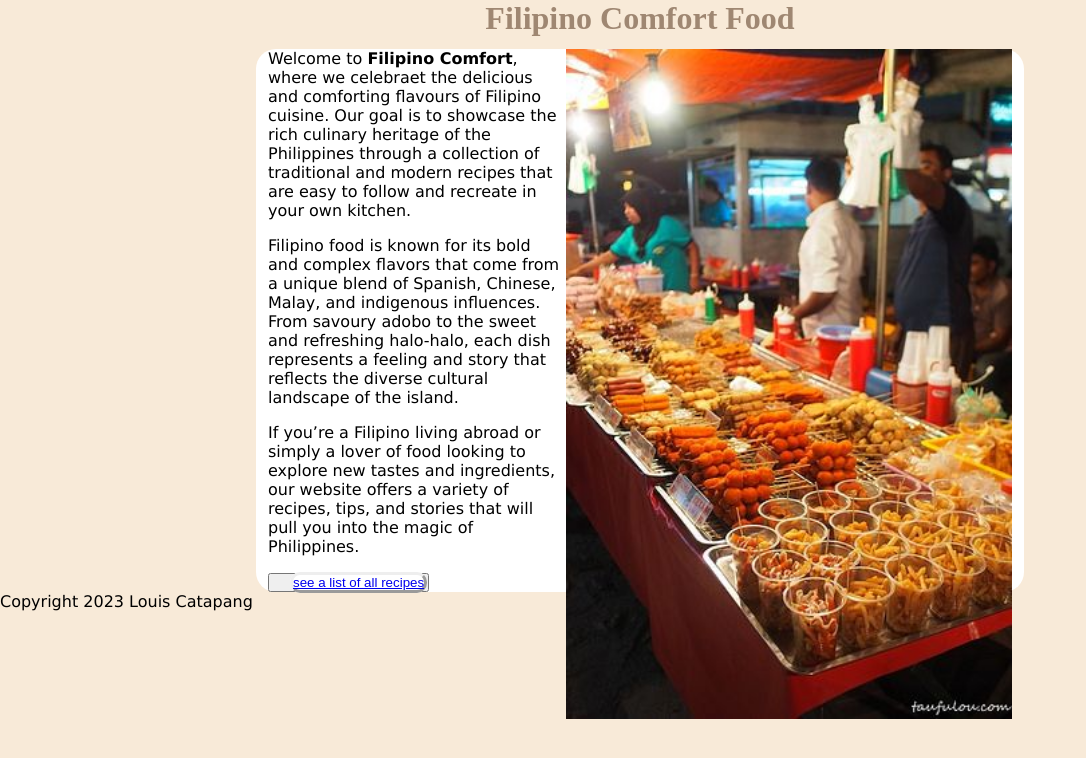
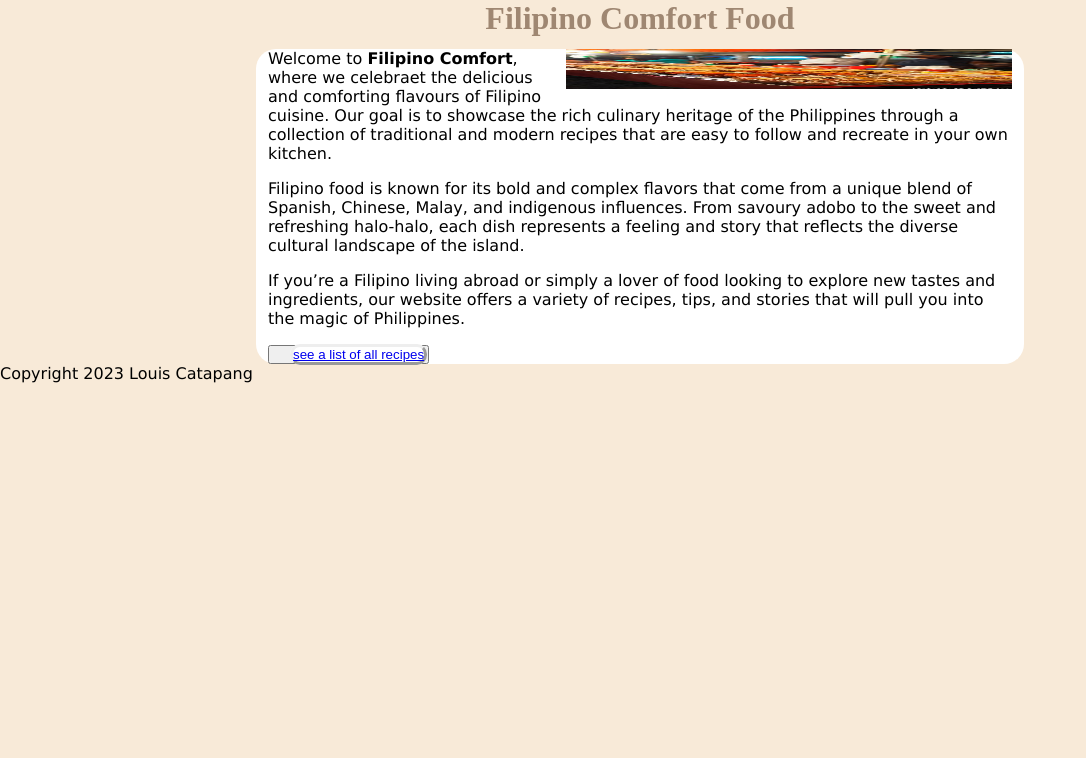
Before and after one commit to Loohwis/Recipe1, a Jekyll site: the page built from home/index.md, in a window 1280 px wide. Shown: the top 758 px of the page, without its empty margins (0-1086 px from the left). Built offline with Jekyll 4.4.1, drawn with Linux system fonts in a browser that asks for light colours.

Commit message:
Update recipes.css

```diff
--- a/styles/recipes.css
+++ b/styles/recipes.css
@@ -21,7 +21,7 @@ h1 {
   color: #9F8772;
   margin-bottom: 12px;
   text-align: center;
-  font-family: 'Fredoka One';
+  font-family: 'Fredoka One', Cursive;
 }
 
 h2 {
@@ -30,7 +30,7 @@ h2 {
 }
 
 .cover {
- height: 30%;
+ height: 40px;
 }
 
 h1,h2 {
```
